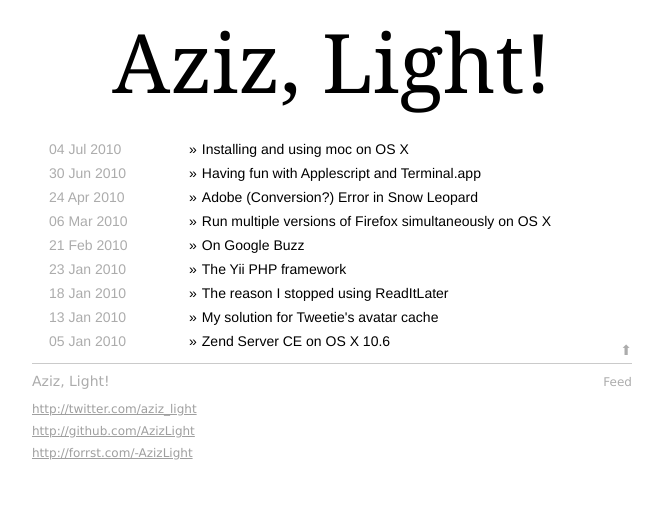
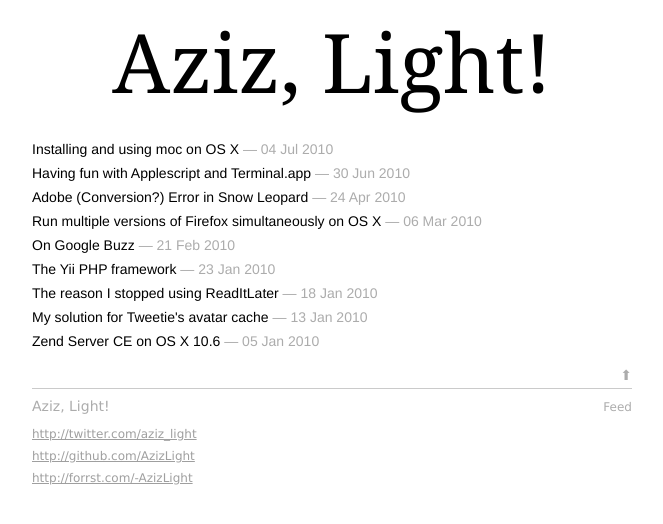
Before and after one commit to AzizLight/azizlight.github.com, a Jekyll site: the page built from index.html, in a window 1280 px wide. Shown: the top 524 px of the page, without its empty margins (8-671 px from the left). Built offline with Jekyll 4.4.1, drawn with Linux system fonts in a browser that asks for light colours.

Commit message:
Applied some of the advices on the main page given by forrsters: - All the links in the footer have the same color on hover. (advice from @falkencreative) - Removed hover colors on anything that is not a link. (advice from @falkencreative) - Changed completely the way the post list looks. (advice from @kyle)

```diff
--- a/_layouts/default.html
+++ b/_layouts/default.html
@@ -23,7 +23,7 @@
 			{{ content }}
 		</div>
 		<div id="footer">
-			<p><a href="/">Aziz, Light!</a></p>
+			<p><a href="/">Aziz, Light<span>!</span></a></p>
 
 			<ul>
 				<li><a href="http://twitter.com/aziz_light">http://twitter.com/aziz_light</a></li>
--- a/_layouts/post.html
+++ b/_layouts/post.html
@@ -4,7 +4,7 @@ layout: default
 
 <div class="post">
 	<h2 class="title">{{ page.title }}</h2>
-	<div class="date">{{ page.date | date: "%d %B, %Y" }}</div>
+	<div class="date">{{ page.date | date_to_string }}</div>
 	<div class="content">
 		{{ content }}
 	</div>
--- a/css/style.css
+++ b/css/style.css
@@ -164,10 +164,13 @@ Post List
 ul.post-list
 {
     list-style-type: none;
+    margin-left: 0;
+    margin-bottom: 40px;
 }
 ul.post-list li
 {
     padding: 5px 0;
+    position: relative;
 }
 ul.post-list li:first-child
 {
@@ -177,22 +180,10 @@ ul.post-list li:last-child
 {
     padding-bottom: 0;
 }
-ul.post-list li span
-{
-    display: inline-block;
-}
 ul.post-list li span.date
 {
-    width: 140px;
     color: #acacac;
-}
-ul.post-list li span.date:hover
-{
-    color: #929292;
-}
-ul.post-list li span.seperator
-{
-    margin-right: 5px;
+    text-align: right;
 }
 ul.post-list li a
 {
@@ -202,6 +193,17 @@ ul.post-list li a
 ul.post-list li a:hover
 {
     color: #c00;
+}
+ul.post-list li span.pointer
+{
+    display: none;
+    position: absolute;
+    left: 0;
+    margin-left: -10px;
+}
+ul.post-list li:hover span.pointer
+{
+    display: inline;
 }
 /* --------------------------------------------------------------------------
 End of Post List
@@ -283,6 +285,10 @@ Footer
     color: #acacac;
     text-decoration: none;
 }
+#footer p a:hover
+{
+    color: #000;
+}
 #footer p:last-child
 {
     position: absolute;
@@ -293,11 +299,7 @@ Footer
 {
     font-size: 12px;
 }
-#footer p:last-child a:hover
-{
-    color: #f60;
-}
-#footer p:first-child a:hover
+#footer p:first-child a:hover span
 {
     color: #fc0;
 }
@@ -309,15 +311,10 @@ Footer
     top: 0;
     margin-top: -30px;
 }
-#footer p.go-up a:hover
-{
-    color: #000;
-}
 #footer ul
 {
     list-style-type: none;
-    padding: 10px 0 0 0;
-    margin: 0;
+    margin: 10px 0 0 0;
 }
 #footer ul li
 {
@@ -331,14 +328,6 @@ Footer
 #footer ul li a:hover
 {
     color: #000;
-}
-#footer ul li:first-child a:hover
-{
-    color: #3cf;
-}
-#footer ul li:last-child a:hover
-{
-    color: #5b9a68;
 }
 /* --------------------------------------------------------------------------
 End of Footer
--- a/index.html
+++ b/index.html
@@ -5,6 +5,6 @@ title: ~
 
 <ul class="post-list">
   {% for post in site.posts %}
-	<li><span class="date">{{ post.date | date_to_string }}</span><span class="seperator">&raquo;</span><a href="{{ post.url }}">{{ post.title }}</a></li>
+	<li><span class="pointer">&raquo;</span><a href="{{ post.url }}">{{ post.title }}</a> <span class="date">&mdash; {{ post.date | date_to_string }}</span></li>
   {% endfor %}
 </ul>
```
Also changed, not shown: 11 other files.
